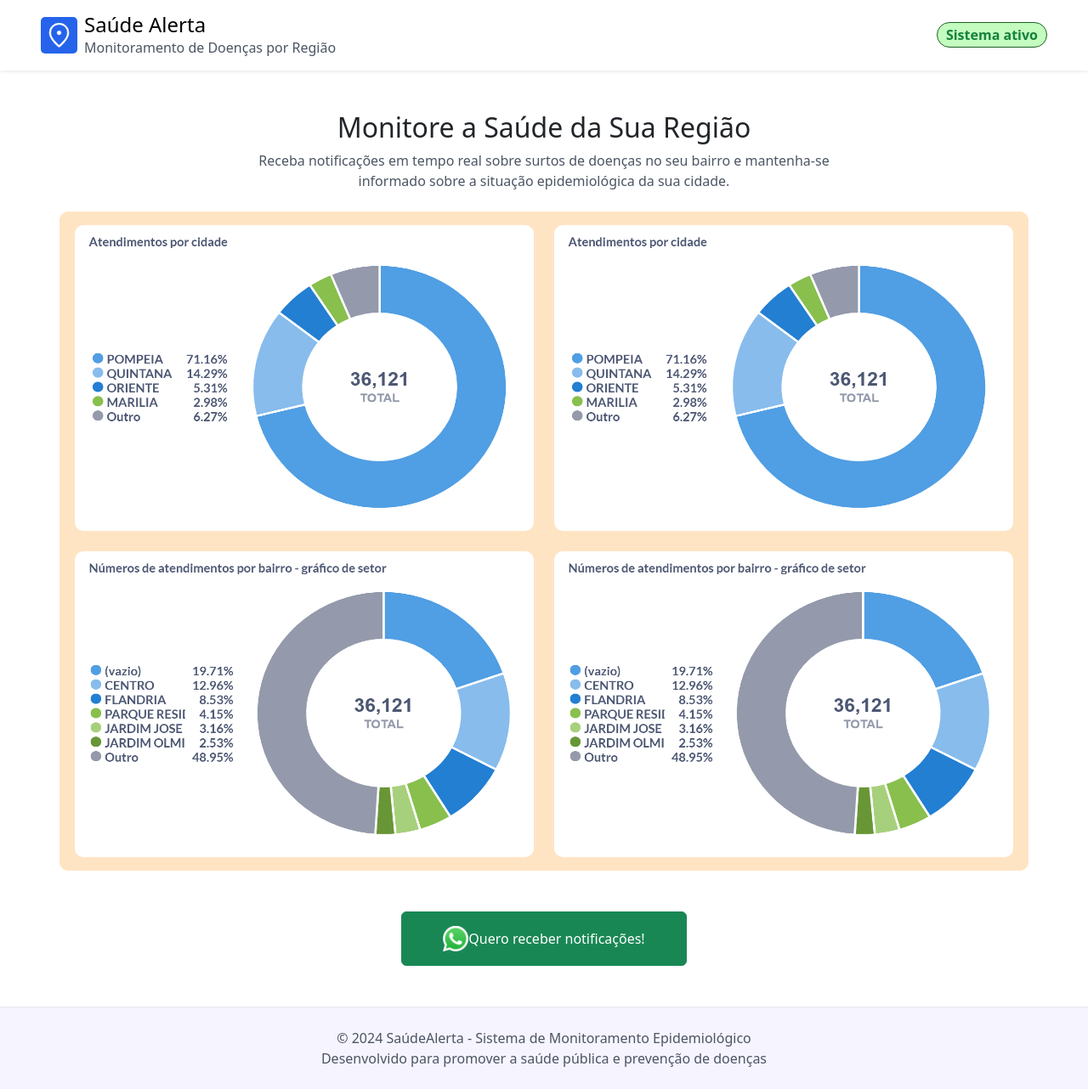
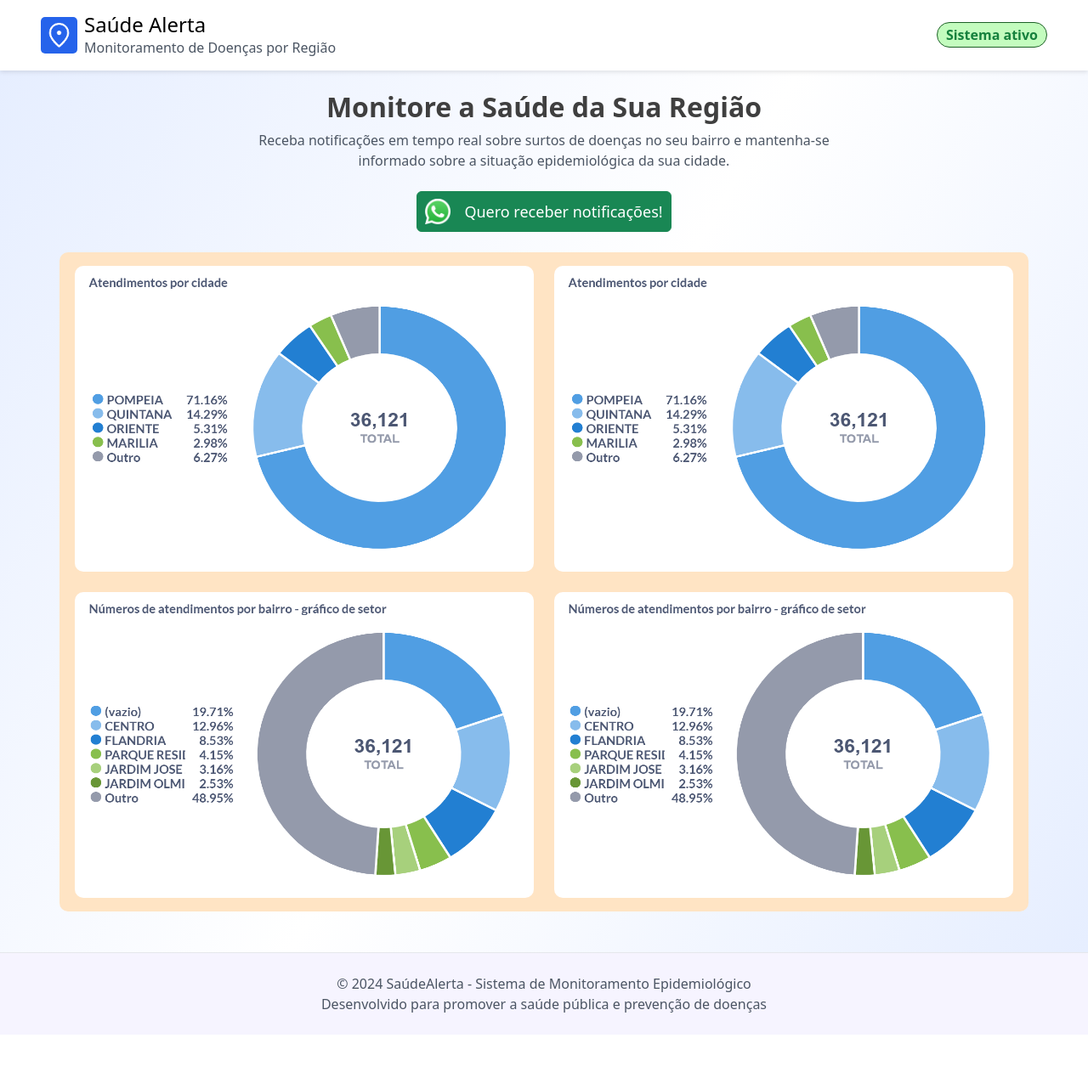
Before and after one commit to Lebron057/doencas_synapse, an Angular app in the folder projeto_doencas/: page / in a window 1280 px wide. Shown: the whole page at 85% size. After the commit the page ends 1218 px from the top, so only its background shows below. Built offline with nearby package versions, Linux system fonts and the light colour scheme.

Commit message:
estilização

```diff
--- a/projeto_doencas/src/app/components/home/home.component.css
+++ b/projeto_doencas/src/app/components/home/home.component.css
@@ -1,12 +1,20 @@
 * {
     margin: 0px;
     padding: 0px;
+}
+
+.div-body {
+    background: #e6eeff;
+    background: linear-gradient(300deg, rgba(230, 238, 255, 1) 0%, rgba(255, 255, 255, 1) 50%, rgba(230, 238, 255, 1) 100%);
 }
 
 nav {
     padding-top: 15px;
     padding-bottom: 15px;
     background-color: #ffffff;
+    box-shadow: 0 2px 5px rgba(0, 0, 0, 0.1); /* sombra mais visível */
+    z-index: 10;
+    position: relative;
 }
 
 .div_icon_location {
@@ -69,6 +77,11 @@ footer {
     font-weight: 400
 }
 
+.div-btn {
+    width: 100%;
+    max-width: 300px;
+}
+
 .img-whats {
     width: 30px;
     height: 30px;
@@ -77,4 +90,5 @@ footer {
 .link-whats {
     color: white;
     text-decoration: none;
+    font-size: large;
 }
--- a/projeto_doencas/src/app/components/home/home.component.html
+++ b/projeto_doencas/src/app/components/home/home.component.html
@@ -1,4 +1,5 @@
-<nav class="d-flex justify-content-between align-items-center shadow-sm">
+<!--Navbar-->
+<nav class="d-flex justify-content-between align-items-center">
     <div class="d-flex align-items-center ms-5 gap-2">
         <div class="div_icon_location p-1" style="background-color: #2563eb;">
             <img class="icon_location" src="assets\images\location_on.png" alt="">
@@ -14,14 +15,26 @@
         </p>
     </div>
 </nav>
-<section class="pt-5">
+
+<div class="pb-5 div-body">
+    <!--Título e subtítulo do body-->
+    <section class="pt-4">
         <div class="d-flex flex-column justify-content-center align-items-center">
-        <h2>Monitore a Saúde da Sua Região</h2>
+            <h2 class="fw-bold" style="color: rgb(63, 63, 63);">Monitore a Saúde da Sua Região</h2>
             <p class="p-subtitulo mt-2">Receba notificações em tempo real sobre surtos de doenças no seu bairro e mantenha-se informado sobre a situação epidemiológica da sua cidade.</p>
         </div>
     </section>
-<section class="pt-4 d-flex gap-3 container-fluid align-items-center justify-content-center">
 
+    <!--Botão whatsapp-->
+    <section class="d-flex justify-content-center my-4">
+        <div class="div-btn btn btn-success d-flex justify-content-center align-items-center py-2 px-2 gap-3">
+            <img class="img-whats" src="assets\images\whatsapp-logo-png.png" alt="">
+            <a class="link-whats d-flex justify-content-center align-items-center" href="">Quero receber notificações!</a>
+        </div>
+    </section>
+
+    <!--Secção dos gráficos-->
+    <section class=" d-flex gap-3 container-fluid align-items-center justify-content-center">
         <div style="background-color: bisque; border-radius: 10px;" class="d-flex gap-4 p-3 flex-wrap justify-content-center container">
             <!--gráfico 1-->
             <div>
@@ -43,17 +56,11 @@
                 <img class="img-grafico-setor" src="assets\images\Números_de_pessoas_por_bairro-gráfico_de_setor.png" alt="">
             </div>
         </div>
+    </section>
+</div>
 
-
-</section>
-<section class="d-flex justify-content-center p-5">
-    <div class="btn btn-success d-flex justify-content-center align-items-center py-3 px-5">
-        <img class="img-whats" src="assets\images\whatsapp-logo-png.png" alt="">
-        <a class="link-whats" href="">Quero receber notificações!</a>
-    </div>
-</section>
-
+<!--Rodapé-->
 <footer class="d-flex flex-column justify-content-center align-items-center p-4">
-    <p>© 2024 SaúdeAlerta - Sistema de Monitoramento Epidemiológico</p>
+    <p> &copy; 2024 SaúdeAlerta - Sistema de Monitoramento Epidemiológico</p>
     <p>Desenvolvido para promover a saúde pública e prevenção de doenças</p>
 </footer>
```
Lines whose indentation alone changed are shown as unchanged.
